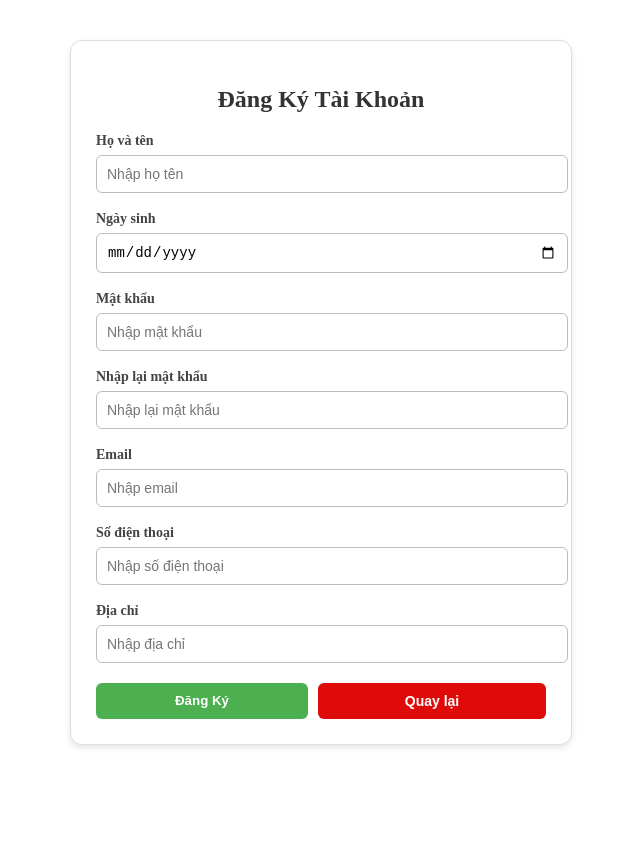
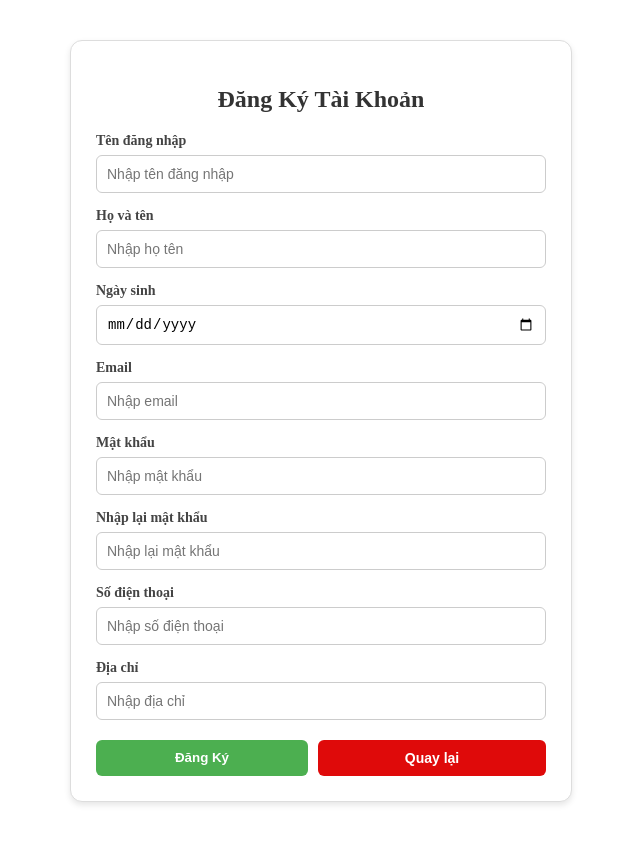
Before and after one commit to tuanminh203/MockProjectNhom3, a React (Create React App) app: page /register in a window 1280 px wide. Shown: the whole page, without its empty margins (319-959 px from the left). Before the commit the page ends 800 px from the top, so only its background shows below. Built offline with nearby package versions, Linux system fonts and the light colour scheme.

Commit message:
gan api dang ki

```diff
--- a/src/api.js
+++ b/src/api.js
@@ -2,12 +2,39 @@ import axios from "axios";
 
 const API_BASE_URL = "http://localhost:8080/api/v1";
 
+// Hàm gọi API đăng nhập
 export const login = async (username, password) => {
     const response = await axios.post(`${API_BASE_URL}/auth/login`, {
         username,
         password,
     });
     return response.data;
+};
+
+// Hàm gọi API đăng ký
+export const register = async (requestBody) => {
+    try {
+        const response = await axios.post(`${API_BASE_URL}/auth/register`, requestBody, {
+            headers: {
+                'Content-Type': 'application/json'
+            }
+        });
+        return response.data;
+    } catch (error) {
+        console.error("Registration API failed:", error.response || error);
+        throw error;
+    }
+};
+
+// Hàm gọi API xác thực tài khoản
+export const confirmRegistration = async (email, otp) => {
+    try {
+        const response = await axios.post(`${API_BASE_URL}/auth/confirm-registration`, { email, otp });
+        return response.data;
+    } catch (error) {
+        console.error("Confirmation API failed:", error.response || error);
+        throw error;
+    }
 };
 
 export const getAvailableTables = async () => {
--- /dev/null
+++ b/src/components/ConfirmRegistration.jsx
@@ -0,0 +1,47 @@
+import { useState } from "react";
+import { useParams, useNavigate } from "react-router-dom";
+import { confirmRegistration } from "../api";
+import "../styles/ConfirmRegistration.css";
+
+export default function ConfirmRegistration() {
+    const { email } = useParams();
+    const navigate = useNavigate();
+    const [otp, setOtp] = useState("");
+
+    const handleSubmit = async (e) => {
+        e.preventDefault();
+        try {
+            await confirmRegistration(email, otp);
+            alert("Xác thực tài khoản thành công! Bạn có thể đăng nhập ngay bây giờ.");
+            navigate("/sign-in");
+        } catch (err) {
+            let errorMessage = "Xác thực thất bại. Vui lòng thử lại.";
+            if (err.response) {
+                errorMessage = err.response.data.message || errorMessage;
+            }
+            alert(errorMessage);
+        }
+    };
+
+    return (
+        <section className="confirm-container">
+            <h2>Xác thực tài khoản</h2>
+            <p>Mã OTP đã được gửi đến email: <strong>{email}</strong></p>
+            <form onSubmit={handleSubmit}>
+                <div className="form-group">
+                    <label>Nhập mã OTP</label>
+                    <input
+                        type="text"
+                        placeholder="Nhập mã OTP"
+                        value={otp}
+                        onChange={(e) => setOtp(e.target.value)}
+                        required
+                    />
+                </div>
+                <button type="submit" className="btn-confirm">
+                    Xác thực
+                </button>
+            </form>
+        </section>
+    );
+}
--- a/src/components/Register.jsx
+++ b/src/components/Register.jsx
@@ -1,17 +1,69 @@
 import "../styles/Register.css";
 import { useNavigate } from "react-router-dom";
+import { useState } from "react";
+import { register } from "../api";
 
 export default function Register() {
   const navigate = useNavigate();
 
-  const handleSubmit = (e) => {
+  // Sử dụng state để lưu trữ dữ liệu form
+    const [formData, setFormData] = useState({
+        username: "",
+        fullName: "",
+        dateOfBirth: "",
+        password: "",
+        confirmPassword: "",
+        email: "",
+        phoneNumber: "",
+        address: ""
+    });
+
+  const handleChange = (e) => {
+        const { name, value } = e.target;
+        setFormData(prevState => ({
+            ...prevState,
+            [name]: value
+        }));
+    };
+
+    const handleSubmit = async (e) => {
         e.preventDefault();
 
-    // TODO: xử lý logic đăng ký (gọi API)
-    alert("Đăng ký thành công!");
+        // Kiểm tra mật khẩu nhập lại
+        if (formData.password !== formData.confirmPassword) {
+            alert("Mật khẩu nhập lại không khớp!");
+            return;
+        }
 
-    // Sau khi đăng ký xong → quay về trang đăng nhập
-    navigate("/sign-in");
+        try {
+            // Chuẩn bị dữ liệu cho API, chú ý tên các trường phải khớp với RegistrationRequest DTO của backend
+            const registrationData = {
+                username: formData.username,
+                email: formData.email,
+                password: formData.password,
+                fullName: formData.fullName,
+                phoneNumber: formData.phoneNumber,
+                address: formData.address,
+                birthDate: formData.dateOfBirth
+            };
+
+            // Gọi hàm API đăng ký
+            await register(registrationData);
+
+            alert("Đăng ký thành công! Vui lòng kiểm tra email để xác thực tài khoản.");
+            navigate(`/confirm-registration/${formData.email}`);
+
+        } catch (err) {
+            let errorMessage = "Đã xảy ra lỗi khi đăng ký. Vui lòng thử lại.";
+            if (err.response) {
+                if (err.response.status === 409) {
+                    errorMessage = "Tên đăng nhập hoặc Email đã tồn tại. Vui lòng chọn cái khác.";
+                } else if (err.response.data && err.response.data.message) {
+                    errorMessage = err.response.data.message;
+                }
+            }
+            alert(errorMessage);
+        }
     };
 
   return (
@@ -19,51 +71,41 @@ export default function Register() {
             <h2>Đăng Ký Tài Khoản</h2>
             <form onSubmit={handleSubmit}>
                 <div className="form-group">
+                    <label>Tên đăng nhập</label>
+                    <input type="text" name="username" placeholder="Nhập tên đăng nhập" value={formData.username} onChange={handleChange} required />
+                </div>
+                <div className="form-group">
                     <label>Họ và tên</label>
-          <input type="text" placeholder="Nhập họ tên" required />
+                    <input type="text" name="fullName" placeholder="Nhập họ tên" value={formData.fullName} onChange={handleChange} required />
                 </div>
-
                 <div className="form-group">
                     <label>Ngày sinh</label>
-          <input type="date" required />
+                    <input type="date" name="dateOfBirth" value={formData.dateOfBirth} onChange={handleChange} required />
                 </div>
-
-
+                <div className="form-group">
+                    <label>Email</label>
+                    <input type="email" name="email" placeholder="Nhập email" value={formData.email} onChange={handleChange} required />
+                </div>
                 <div className="form-group">
                     <label>Mật khẩu</label>
-          <input type="password" placeholder="Nhập mật khẩu" required />
+                    <input type="password" name="password" placeholder="Nhập mật khẩu" value={formData.password} onChange={handleChange} required />
                 </div>
-
                 <div className="form-group">
                     <label>Nhập lại mật khẩu</label>
-          <input type="password" placeholder="Nhập lại mật khẩu" required />
+                    <input type="password" name="confirmPassword" placeholder="Nhập lại mật khẩu" value={formData.confirmPassword} onChange={handleChange} required />
                 </div>
-
-        <div className="form-group">
-          <label>Email</label>
-          <input type="email" placeholder="Nhập email" required />
-        </div>
-
                 <div className="form-group">
                     <label>Số điện thoại</label>
-          <input type="tel" placeholder="Nhập số điện thoại" required />
+                    <input type="tel" name="phoneNumber" placeholder="Nhập số điện thoại" value={formData.phoneNumber} onChange={handleChange} required />
                 </div>
                 <div className="form-group">
                     <label>Địa chỉ</label>
-          <input type="address" placeholder="Nhập địa chỉ" required />
+                    <input type="text" name="address" placeholder="Nhập địa chỉ" value={formData.address} onChange={handleChange} required />
                 </div>
 
                 <div className="form-actions">
-          <button type="submit" className="btn-register">
-            Đăng Ký
-          </button>
-          <button
-            type="button"
-            className="btn-back"
-            onClick={() => navigate("/sign-in")}
-          >
-            Quay lại
-          </button>
+                    <button type="submit" className="btn-register">Đăng Ký</button>
+                    <button type="button" className="btn-back" onClick={() => navigate("/sign-in")}>Quay lại</button>
                 </div>
             </form>
         </section>
--- a/src/index.jsx
+++ b/src/index.jsx
@@ -10,7 +10,7 @@ import Menu from "./components/Menu";
 import ResetPassword from "./components/ResetPassword";
 import Tablelist from "./components/Tablelist";
 import Booking from "./components/Booking";
-
+import ConfirmRegistration from "./components/ConfirmRegistration";
 
 const router = createBrowserRouter([
   {
@@ -45,6 +45,10 @@ const router = createBrowserRouter([
     element: <Register />,
   },
   {
+    path: "/confirm-registration/:email",
+    element: <ConfirmRegistration />,
+  },
+  {
     path: "/forgot-password",
     element: <ForgotPassword />,
   },
--- /dev/null
+++ b/src/styles/ConfirmRegistration.css
@@ -0,0 +1,61 @@
+/* ConfirmRegistration.css */
+
+.confirm-container {
+  max-width: 400px;
+  margin: 40px auto;
+  padding: 25px;
+  border: 1px solid #ddd;
+  border-radius: 12px;
+  background: #fff;
+  box-shadow: 0 3px 6px rgba(0,0,0,0.1);
+  font-family: Arial, sans-serif;
+  color: #333;
+}
+
+.confirm-container h2 {
+  text-align: center;
+  margin-bottom: 20px;
+  color: #333;
+}
+
+.confirm-container p {
+  text-align: center;
+  margin-bottom: 20px;
+  color: #555;
+}
+
+.form-group {
+  margin-bottom: 15px;
+}
+
+.form-group label {
+  display: block;
+  margin-bottom: 6px;
+  font-weight: bold;
+}
+
+.form-group input {
+  width: 100%;
+  padding: 10px;
+  border: 1px solid #ccc;
+  border-radius: 6px;
+  box-sizing: border-box; /* Ensures padding doesn't affect the element's total width */
+}
+
+.btn-confirm {
+  width: 100%;
+  padding: 12px;
+  border: none;
+  border-radius: 6px;
+  font-weight: bold;
+  font-size: 16px;
+  cursor: pointer;
+  background: #2196f3; /* Màu xanh dương tương tự btn-send */
+  color: white;
+  margin-top: 10px;
+  transition: background-color 0.3s ease;
+}
+
+.btn-confirm:hover {
+  background-color: #1976d2; /* Màu xanh đậm hơn khi di chuột */
+}
```
Lines whose indentation alone changed are shown as unchanged.
